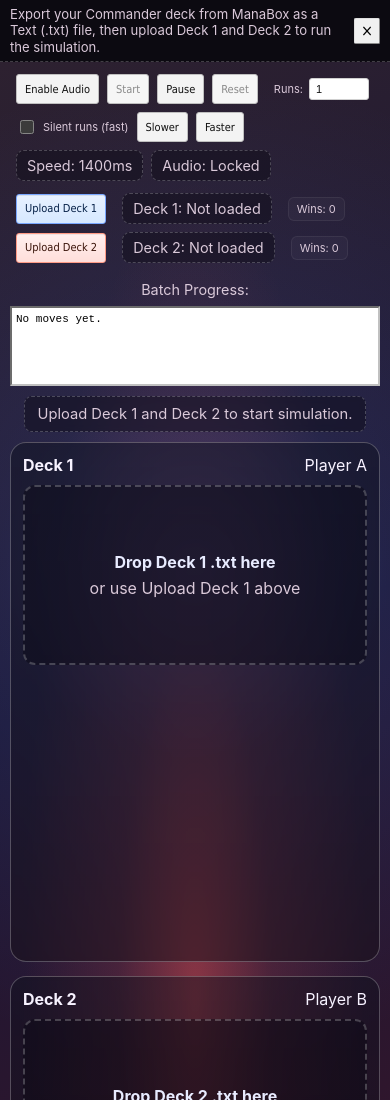
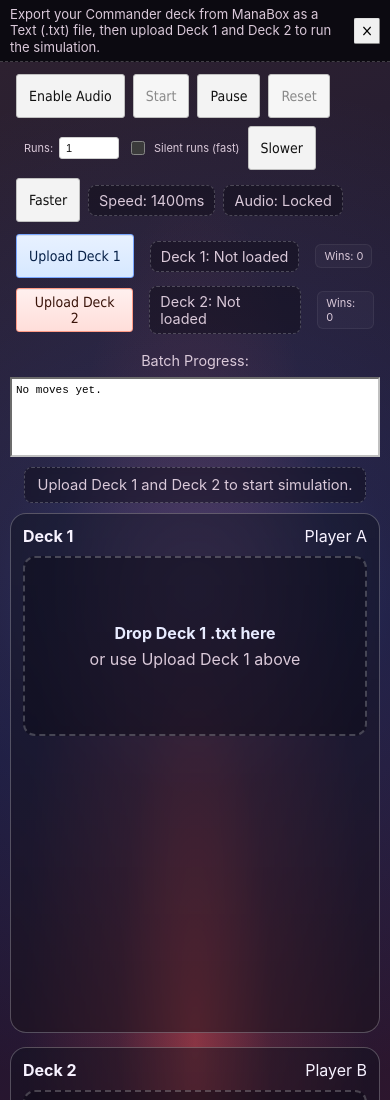
Before and after one commit to Jgarps/mtg-commander-sim, a plain HTML site: page index.html in a window 390 px wide. Shown: the top 1100 px of the page. Drawn offline with Linux system fonts and the light colour scheme.

Commit message:
Improve mobile accessibility: focus outlines, larger touch targets, ARIA labels

```diff
--- a/index.html
+++ b/index.html
@@ -16,11 +16,11 @@
     <main class="table-wrap" id="tableWrap">
 
       <div class="table-controls">
-        <div class="control-row row-top">
-          <button id="enableAudioBtn">Enable Audio</button>
-          <button id="startBtn">Start</button>
-          <button id="pauseBtn">Pause</button>
-          <button id="resetBtn">Reset</button>
+          <div class="control-row row-top">
+            <button id="enableAudioBtn" aria-pressed="false" aria-label="Enable audio">Enable Audio</button>
+            <button id="startBtn" aria-label="Start simulation">Start</button>
+            <button id="pauseBtn" aria-label="Pause simulation">Pause</button>
+            <button id="resetBtn" aria-label="Reset simulation">Reset</button>
           <label class="sim-count-label">Runs: <input id="simCountInput" type="number" min="1" value="1" /></label>
           <label class="silent-label"><input id="silentRunCheckbox" type="checkbox" /> Silent runs (fast)</label>
           <button id="slowerBtn">Slower</button>
@@ -31,14 +31,14 @@
 
         <div class="control-row row-bottom">
           <div class="deck-control">
-            <button id="uploadDeck1Btn">Upload Deck 1</button>
+            <button id="uploadDeck1Btn" aria-label="Upload deck one">Upload Deck 1</button>
             <input id="deck1FileInput" type="file" accept=".txt" hidden />
             <span id="deck1Badge">Deck 1: Not loaded</span>
             <span id="deck1Wins" class="win-badge">Wins: 0</span>
           </div>
 
           <div class="deck-control">
-            <button id="uploadDeck2Btn">Upload Deck 2</button>
+            <button id="uploadDeck2Btn" aria-label="Upload deck two">Upload Deck 2</button>
             <input id="deck2FileInput" type="file" accept=".txt" hidden />
             <span id="deck2Badge">Deck 2: Not loaded</span>
             <span id="deck2Wins" class="win-badge">Wins: 0</span>
--- a/styles.css
+++ b/styles.css
@@ -90,6 +90,14 @@ body {
   display: inline-flex;
   align-items: center;
   justify-content: center;
+}
+
+/* Visible focus outlines for keyboard and assistive tech */
+.table-controls button:focus,
+.deck-control button:focus,
+.card-tile:focus-visible {
+  outline: 3px solid #ffb74d;
+  outline-offset: 3px;
 }
 
 .control-row {
@@ -353,6 +361,25 @@ body {
     height: auto;
   }
 
+  /* Increase touch target sizes and legibility on small screens */
+  .table-controls button {
+    padding: 10px 12px;
+    font-size: 14px;
+    height: 44px;
+    min-height: 44px;
+  }
+
+  .deck-control button {
+    padding: 10px 12px;
+    font-size: 14px;
+    height: 44px;
+    min-height: 44px;
+  }
+
+  .card-tile span {
+    font-size: 0.78rem;
+  }
+
   .players {
     grid-template-columns: 1fr;
   }
```
